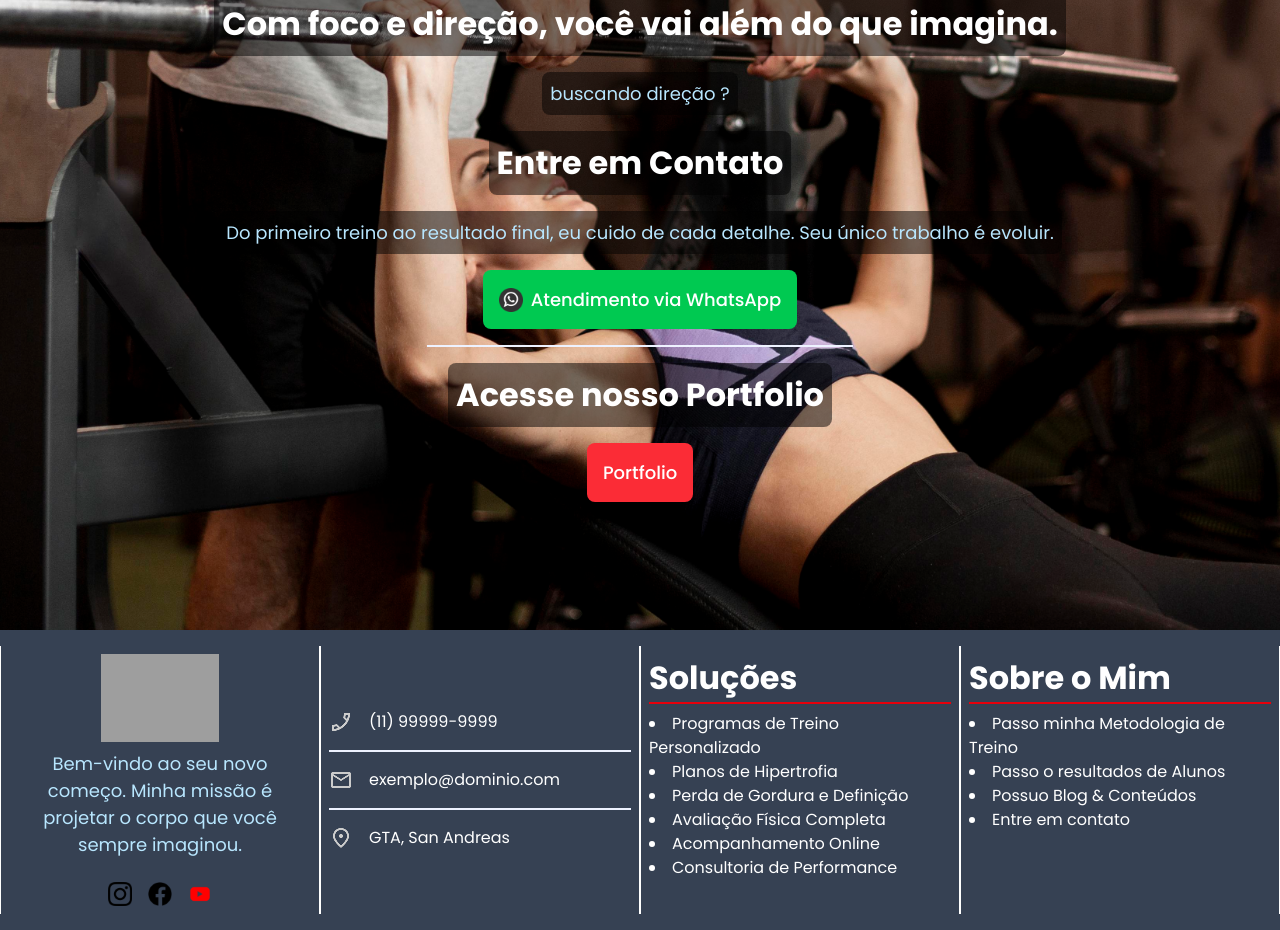
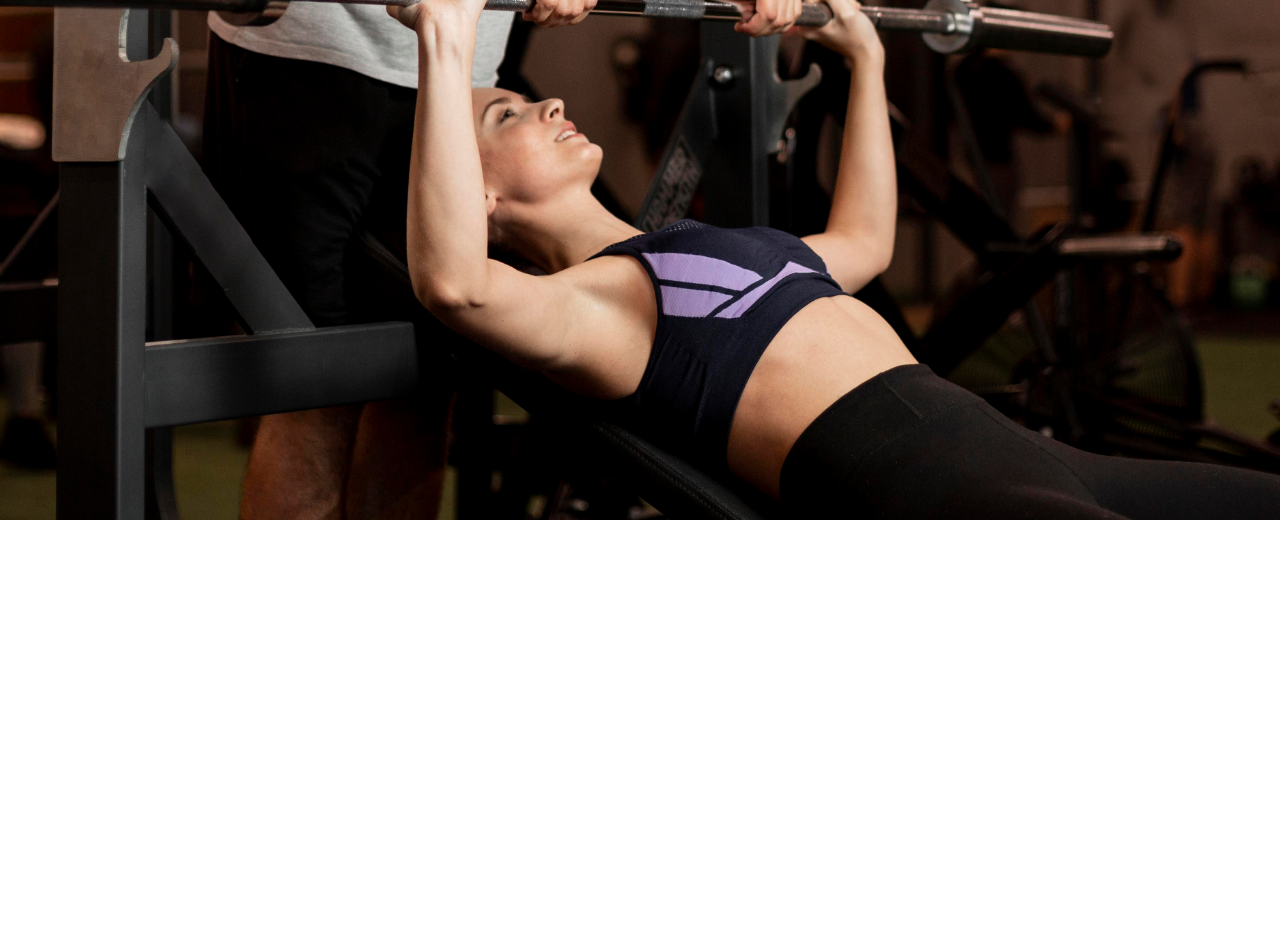
Before and after one commit to P3dr0PRR/personal_lp, a React (Vite) app: page /portfolio in a window 1280 px wide. Shown: the part 280-1210 px from the top of the page. After the commit the page ends 800 px from the top, so only its background shows below. Built offline with nearby package versions, Linux system fonts and the light colour scheme; grey boxes are pictures that could not be loaded.

Commit message:
Feat: Adding Footer.tsx

```diff
--- a/package.json
+++ b/package.json
@@ -13,6 +13,7 @@
     "@tailwindcss/vite": "^4.2.1",
     "react": "^19.2.0",
     "react-dom": "^19.2.0",
+    "react-router-dom": "^7.15.0",
     "tailwindcss": "^4.2.1"
   },
   "devDependencies": {
--- a/src/App.tsx
+++ b/src/App.tsx
@@ -1,12 +1,19 @@
+import { BrowserRouter, Routes, Route } from "react-router-dom";
 import { Header } from "./components/Header/Header";
 import { Home } from "./pages/Home";
+import { PortifolioHome } from "./pages/PortifolioHome";
 
 function App() {
   return (
-    <main>
+    <BrowserRouter>
+
       <Header />
-      <Home />
-    </main>
+      <Routes>
+        <Route path="/" element={<Home />} />
+        <Route path="/portfolio" element={<PortifolioHome />} />
+      </Routes>
+
+    </BrowserRouter>
   );
 }
 
--- /dev/null
+++ b/src/components/Footer/Footer.ts
@@ -0,0 +1,37 @@
+import Instagram from "../../assets/instagram.png";
+import Facebook from "../../assets/facebook.png";
+import Youtube from "../../assets/youtube.png";
+
+import Phone from "../../assets/phone.png";
+import Mail from "../../assets/mail.png";
+import Location from "../../assets/location.png";
+
+export const SocialMedias = {
+  Instagram: { src: Instagram, alt: "Instagram" },
+  Facebook: { src: Facebook, alt: "Facebook" },
+  Youtube: { src: Youtube, alt: "YouTube" },
+};
+
+export const Contatos = {
+    Phone: { src: Phone, alt: "Phone", value: "(11) 99999-9999" },
+    Mail: { src: Mail, alt: "Email", value: "exemplo@dominio.com" },
+    Location: { src: Location, alt: "Location", value: "GTA, San Andreas" },
+};
+
+export const Solucoes = [
+    { title: "Programas de Treino Personalizado" },
+    { title: "Planos de Hipertrofia" },
+    { title: "Perda de Gordura e Definição" },
+    { title: "Avaliação Física Completa" },
+    { title: "Acompanhamento Online" },
+    { title: "Consultoria de Performance" }
+];
+
+export const SobreMim = [
+    { title: "Formação em Educação Física" },
+    { title: "Especialista em Hipertrofia Muscular" },
+    { title: "Treinador Certificado" },
+    { title: "Experiência com Atletas de Alto Nível" },
+    { title: "Abordagem Personalizada" },
+    { title: "Resultados Comprovados" }
+];
--- /dev/null
+++ b/src/components/Footer/Footer.tsx
@@ -0,0 +1,68 @@
+import Jhon from "../../assets/JhonDoe.png";
+
+import { Contatos, SocialMedias, Solucoes, SobreMim } from "./Footer.ts";
+
+export function Footer() {
+  return (
+    <footer className="bg-gray-700 text-white py-4 grid grid-cols-1 md:grid-cols-2 lg:grid-cols-4">
+
+      <div className="flex flex-col flex-1 border-x p-2 items-center">
+        <img
+          src={Jhon}
+          alt="Jhon Doe"
+          className="h-22 object-contain bg-transparent"
+        />
+        <p className="text-center">
+          Bem-vindo ao seu novo começo. Minha missão é projetar o corpo que você
+          sempre imaginou.
+        </p>
+
+        <div className="flex gap-4 mt-4 justify-center">
+          {Object.values(SocialMedias).map(
+            (item: { src: string; alt: string }) => (
+              <img
+                key={item.alt}
+                src={item.src}
+                alt={item.alt}
+                className="SocialMedias"
+              />
+            ),
+          )}
+        </div>
+      </div>
+
+      <div className="flex flex-col flex-1 border-x p-2 justify-center">
+        {Object.values(Contatos).map(
+          (item: { src: string; alt: string; value: string }) => (
+            <div key={item.alt} className="flex items-center gap-4">
+              <img src={item.src} alt={item.alt} className="ContactIcons" />
+              <span>{item.value}</span>
+            </div>
+          ),
+        )}
+      </div>
+
+      <div className="flex flex-col flex-1 border-x p-2">
+        <h3 className="font-bold">Soluções</h3>
+        <span className="block h-0.5 w-full bg-red-600 mb-2"></span>
+        {Object.values(Solucoes).map((item: { title: string }) => (
+          <div>
+            <ul className="list-disc list-inside text-left">
+              <li>{item.title}</li>
+            </ul>
+          </div>
+        ))}
+      </div>
+
+      <div className="flex flex-col flex-1 border-x p-2">
+        <h3 className="font-bold">Sobre o Mim</h3>
+        <span className="block h-0.5 w-full bg-red-600 mb-2"></span>
+        {Object.values(SobreMim).map((item: { title: string }) => (
+          <ul className="list-disc list-inside text-left">
+            <li>{item.title}</li>
+          </ul>
+        ))}
+      </div>
+    </footer>
+  );
+}
--- a/src/components/Header/Footer.tsx
+++ /dev/null
@@ -1,69 +0,0 @@
-import Jhon from "../../assets/JhonDoe.png";
-import Instagram from "../../assets/instagram.png";
-import Facebook from "../../assets/facebook.png";
-import Youtube from "../../assets/youtube.png";
-
-import Phone from "../../assets/phone.png";
-import Mail from "../../assets/mail.png";
-import Location from "../../assets/location.png";
-
-export function Footer() {
-  return (
-    <footer className="bg-gray-700 text-white py-4 flex justify-between">
-      <div className="flex flex-col flex-1 border-x p-2 items-center">
-        <img
-          src={Jhon}
-          alt="Jhon Doe"
-          className="h-22 object-contain bg-transparent"
-        />
-        <p className="text-center">
-          Bem-vindo ao seu novo começo. Minha missão é projetar o corpo que você
-          sempre imaginou.
-        </p>
-        <div className="flex gap-4 mt-4 justify-center">
-          <img src={Instagram} alt="Instagram" className="SocialMedias" />
-          <img src={Facebook} alt="Facebook" className="SocialMedias" />
-          <img src={Youtube} alt="YouTube" className="SocialMedias" />
-        </div>
-      </div>
-      <div className="flex flex-col flex-1 border-x p-2 justify-center">
-        <div className="flex items-center gap-4">
-          <img src={Phone} alt="Phone" className="ContactIcons" />
-          <span>(11) 99999-9999</span>
-        </div>
-        <span className="my-4 h-0.5 w-full bg-indigo-50"></span>
-        <div className="flex items-center gap-4">
-          <img src={Mail} alt="Email" className="ContactIcons" />
-          <span>exemplo@dominio.com</span>
-        </div>
-        <span className="my-4 h-0.5 w-full bg-indigo-50"></span>
-        <div className="flex items-center gap-4">
-          <img src={Location} alt="Location" className="ContactIcons" />
-          <span>GTA, San Andreas</span>
-        </div>
-      </div>
-      <div className="flex flex-col flex-1 border-x p-2">
-        <h3 className="font-bold">Soluções</h3>
-        <span className="block h-0.5 w-full bg-red-600 mb-2"></span>
-        <ul className="list-disc list-inside text-left">
-          <li>Programas de Treino Personalizado</li>
-          <li>Planos de Hipertrofia</li>
-          <li>Perda de Gordura e Definição</li>
-          <li>Avaliação Física Completa</li>
-          <li>Acompanhamento Online</li>
-          <li>Consultoria de Performance</li>
-        </ul>
-      </div>
-      <div className="flex flex-col flex-1 border-x p-2">
-        <h3 className="font-bold">Sobre o Mim</h3>
-        <span className="block h-0.5 w-full bg-red-600 mb-2"></span>
-        <ul className="list-disc list-inside text-left">
-          <li>Passo minha Metodologia de Treino</li>
-          <li>Passo o resultados de Alunos</li>
-          <li>Possuo Blog & Conteúdos</li>
-          <li>Entre em contato</li>
-        </ul>
-      </div>
-    </footer>
-  );
-}
--- a/src/components/Header/Header.tsx
+++ b/src/components/Header/Header.tsx
@@ -1,3 +1,5 @@
+import { Link } from "react-router-dom";
+
 import Jhon from "../../assets/JhonDoe.png";
 import Menu from "../../assets/menubg.png";
 import { useState } from "react";
@@ -14,12 +16,12 @@ export function Header() {
   );
   const links = (
     <>
-      <a href="#Home" className="NavBTNS">
+      <Link to="/" className="NavBTNS">
         Home
-      </a>
-      <a href="#Portfolio" className="NavBTNS">
+      </Link>
+      <Link to="/portfolio" className="NavBTNS">
         Portfolio
-      </a>
+      </Link>
     </>
   );
 
--- a/src/global.css
+++ b/src/global.css
@@ -1,21 +1,24 @@
 @import "tailwindcss";
 
-@theme{
-     --font-sans: "Poppins", sans-serif;
+@layer base {
+  h2 {
+    font-size: 1.125rem;
+    font-weight: bold;
+    color: white;
+    padding: 0.5rem;
+    background-color: rgba(0, 0, 0, 0.5);
+    border-radius: 0.5rem;
   }
-@layer base {
-    h1{
 
+  h3 {
+    font-size: 1.125rem;
+    color: white;
   }
-  h2 {
-@apply text-[18px] md:text-[32px] font-bold text-white p-2 bg-black/50 rounded-lg;
-  }
-  h3{
-    @apply text-[18px] md:text-[32px] text-white
 
-  }
   p {
-        @apply text-[14px] md:text-[18px] text-sky-200 p-2 ;
+    font-size: 0.875rem;
+    color: rgb(186, 230, 253);
+    padding: 0.5rem;
   }
 }
 
@@ -26,20 +29,42 @@
     margin-bottom: 0.5rem;
     color: white;
     border-radius: 0.375rem;
+    padding: 0.5rem;
   }
+
+  .NavBTNS:hover {
+    color: rgb(156, 163, 175);
+  }
+
   .motivation {
-    @apply text-[14px] md:text-[18px] text-sky-200 p-2 bg-black/50 rounded-lg;
-}
-  .NavBTNS:hover {
-    color: rgb(156 163 175);
+    font-size: 0.875rem;
+    color: rgb(186, 230, 253);
+    padding: 0.5rem;
+    background-color: rgba(0, 0, 0, 0.5);
+    border-radius: 0.5rem;
   }
 
   .BTNSlinks {
-    @apply text-base bg-red-500 hover:bg-gray-400 md:text-lg block leading-normal font-medium p-4 rounded-lg text-white;
+    font-size: 1rem;
+    background-color: rgb(239, 68, 68);
+    padding: 1rem;
+    border-radius: 0.5rem;
+    color: white;
+    font-weight: 500;
+  }
+
+  .BTNSlinks:hover {
+    background-color: rgb(156, 163, 175);
   }
 
   .SocialMedias {
-  @apply h-6 w-6 text-gray-300 hover:text-gray-500 transition-colors duration-300;
+    width: 1.5rem;
+    height: 1.5rem;
+    color: rgb(209, 213, 219);
+  }
+
+  .SocialMedias:hover {
+    color: rgb(107, 114, 128);
   }
 }
 
--- a/src/pages/Home.tsx
+++ b/src/pages/Home.tsx
@@ -2,7 +2,7 @@ import Menubg from "../assets/personal.jpg";
 import JDoe from "../assets/Jdoe.png";
 import Wpp from "../assets/wpp.png";
 
-import { Footer } from "../components/Header/Footer";
+import { Footer } from "../components/Footer/Footer";
 
 export function Home() {
   return (
--- /dev/null
+++ b/src/pages/PortifolioHome.tsx
@@ -0,0 +1,16 @@
+import Menubg from "../assets/personal.jpg";
+
+export function PortifolioHome() {
+    return (
+         <section
+        id="Portfolio"
+        className="min-h-screen w-full flex items-center justify-center relative"
+      >
+        <img
+          src={Menubg}
+          alt="Personal"
+       className="absolute inset-0 h-full w-full object-cover"
+        />
+        </section>
+    )
+}
```
Also changed, not shown: 1 other file (tests, documents, lock files or other folders). Lines whose indentation alone changed are shown as unchanged.
